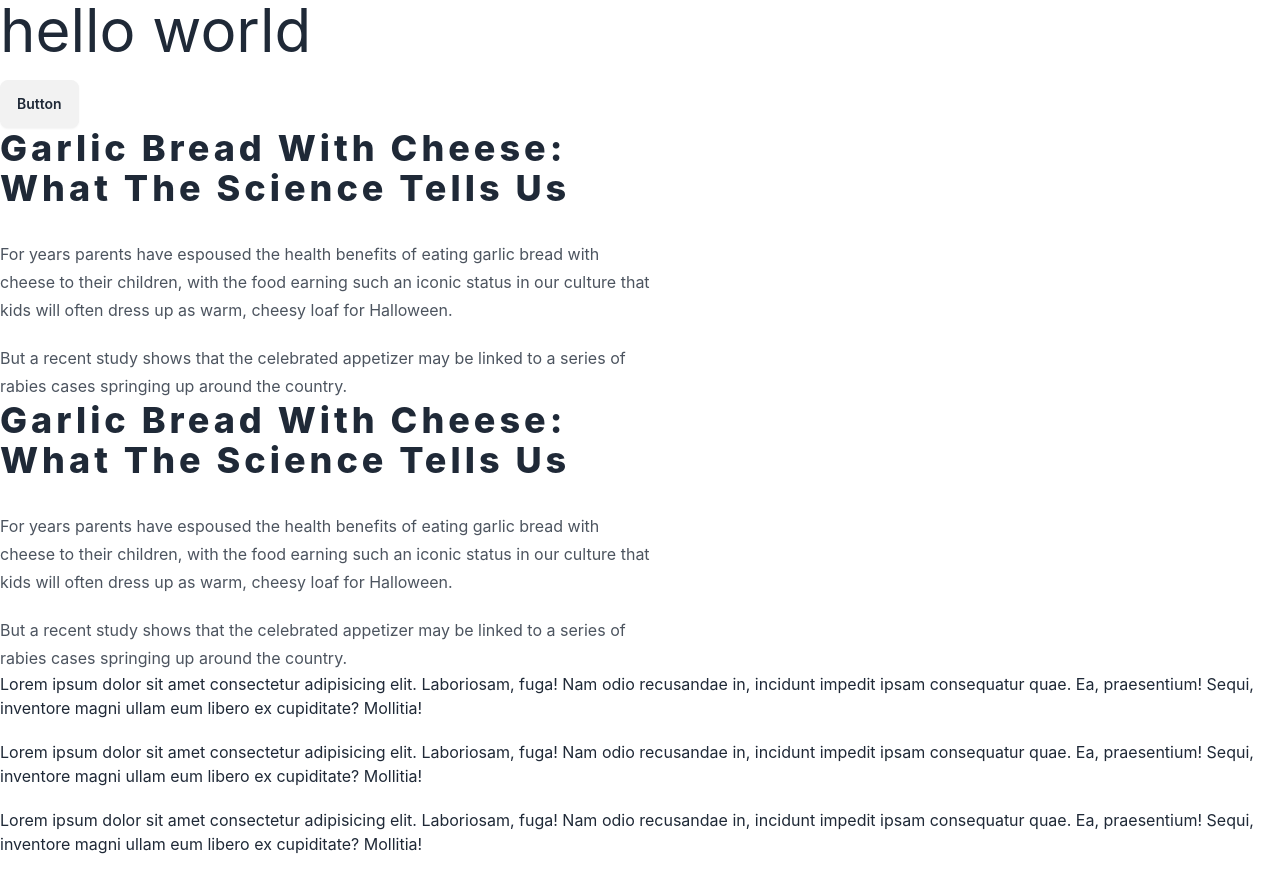
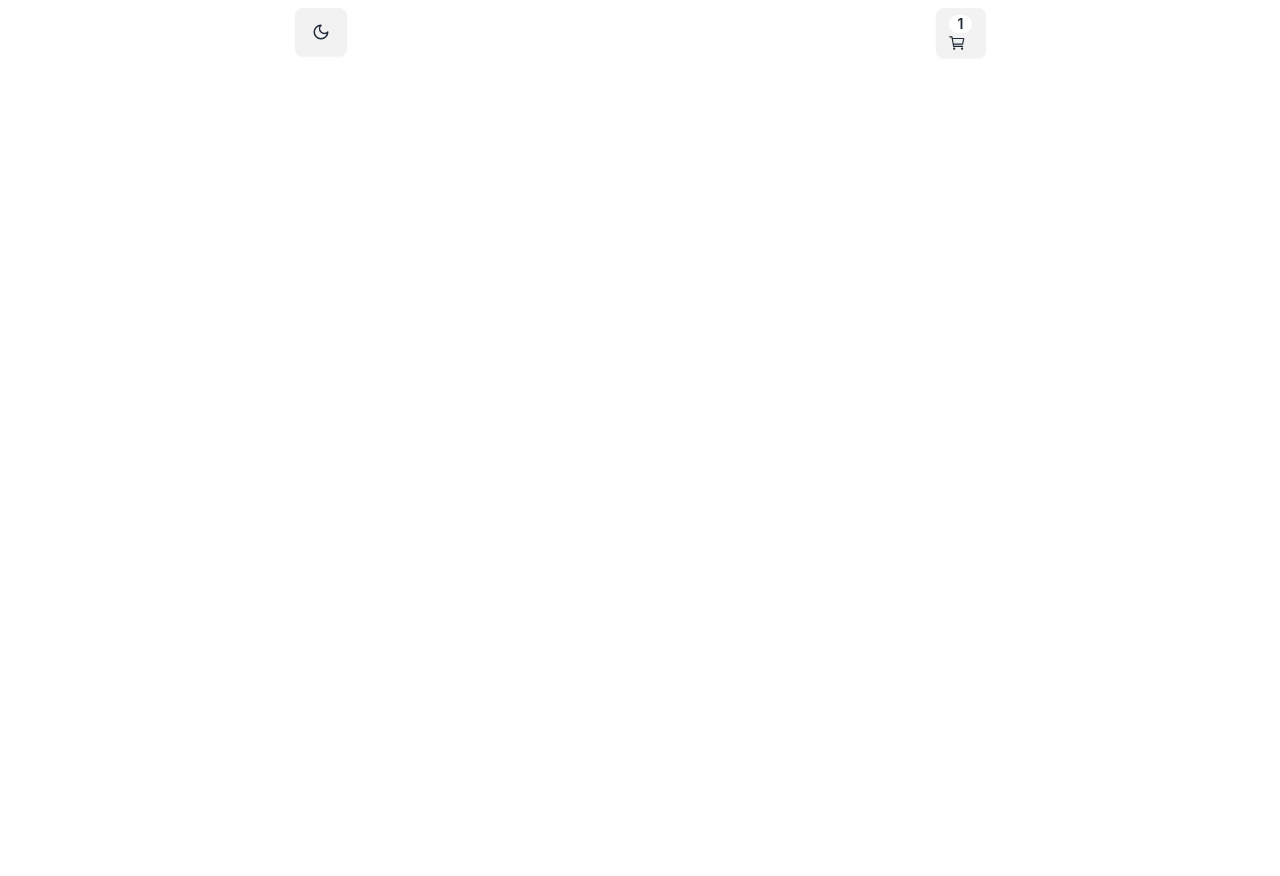
Before and after one commit to rim4j/redux-toolkit, a React (Vite) app: page / in a window 1280 px wide. After the commit the page ends 800 px from the top, so only its background shows below. Built offline with nearby package versions, Linux system fonts and the light colour scheme.

Commit message:
create navbar

```diff
--- a/package.json
+++ b/package.json
@@ -13,6 +13,7 @@
     "@reduxjs/toolkit": "^2.2.7",
     "react": "^18.3.1",
     "react-dom": "^18.3.1",
+    "react-icons": "^5.3.0",
     "react-redux": "^9.1.2"
   },
   "devDependencies": {
--- a/src/App.jsx
+++ b/src/App.jsx
@@ -1,4 +1,5 @@
 import { useState } from "react";
+import NavBar from "./components/NavBar";
 
 function App() {
   const [theme, setTheme] = useState("light");
@@ -9,54 +10,7 @@ function App() {
 
   return (
     <div data-theme={theme}>
-      <p className='text-6xl'>hello world</p>
-      <button onClick={toggle} className='btn '>
-        Button
-      </button>
-      <article className='prose'>
-        <h1>Garlic bread with cheese: What the science tells us</h1>
-        <p>
-          For years parents have espoused the health benefits of eating garlic
-          bread with cheese to their children, with the food earning such an
-          iconic status in our culture that kids will often dress up as warm,
-          cheesy loaf for Halloween.
-        </p>
-        <p>
-          But a recent study shows that the celebrated appetizer may be linked
-          to a series of rabies cases springing up around the country.
-        </p>
-      </article>
-      <article className='prose'>
-        <h1>Garlic bread with cheese: What the science tells us</h1>
-        <p>
-          For years parents have espoused the health benefits of eating garlic
-          bread with cheese to their children, with the food earning such an
-          iconic status in our culture that kids will often dress up as warm,
-          cheesy loaf for Halloween.
-        </p>
-        <p>
-          But a recent study shows that the celebrated appetizer may be linked
-          to a series of rabies cases springing up around the country.
-        </p>
-      </article>
-      <p>
-        Lorem ipsum dolor sit amet consectetur adipisicing elit. Laboriosam,
-        fuga! Nam odio recusandae in, incidunt impedit ipsam consequatur quae.
-        Ea, praesentium! Sequi, inventore magni ullam eum libero ex cupiditate?
-        Mollitia!
-      </p>
-      <p>
-        Lorem ipsum dolor sit amet consectetur adipisicing elit. Laboriosam,
-        fuga! Nam odio recusandae in, incidunt impedit ipsam consequatur quae.
-        Ea, praesentium! Sequi, inventore magni ullam eum libero ex cupiditate?
-        Mollitia!
-      </p>
-      <p>
-        Lorem ipsum dolor sit amet consectetur adipisicing elit. Laboriosam,
-        fuga! Nam odio recusandae in, incidunt impedit ipsam consequatur quae.
-        Ea, praesentium! Sequi, inventore magni ullam eum libero ex cupiditate?
-        Mollitia!
-      </p>
+      <NavBar toggleTheme={toggle} theme={theme} />
     </div>
   );
 }
--- /dev/null
+++ b/src/components/NavBar.jsx
@@ -0,0 +1,26 @@
+import { LuMoon } from "react-icons/lu";
+import { IoSunnySharp } from "react-icons/io5";
+import { IoCartOutline } from "react-icons/io5";
+import { useSelector } from "react-redux";
+
+const NavBar = ({ toggleTheme, theme }) => {
+  const { amount } = useSelector((state) => state.cart);
+  return (
+    <div className='flex justify-around py-2'>
+      <button onClick={toggleTheme} className='btn cursor-pointer '>
+        {theme === "light" ? <LuMoon size={18} /> : <IoSunnySharp size={18} />}
+      </button>
+
+      <div className='relative'>
+        <button className='btn cursor-auto top-0 p-6 '>
+          <div className='absolute '>
+            <span className='badge'>{amount}</span>
+            <IoCartOutline size={18} />
+          </div>
+        </button>
+      </div>
+    </div>
+  );
+};
+
+export default NavBar;
--- a/src/feature/cart/cartSlice.js
+++ b/src/feature/cart/cartSlice.js
@@ -3,7 +3,7 @@ import cartItems from "../../cartItems";
 
 const initialState = {
   cartItems: cartItems,
-  amount: 0,
+  amount: 1,
   total: 0,
   isLoading: true,
 };
```
Also changed, not shown: eslint.config.js (+18 -17 lines), 1 other file (tests, documents, lock files or other folders).
